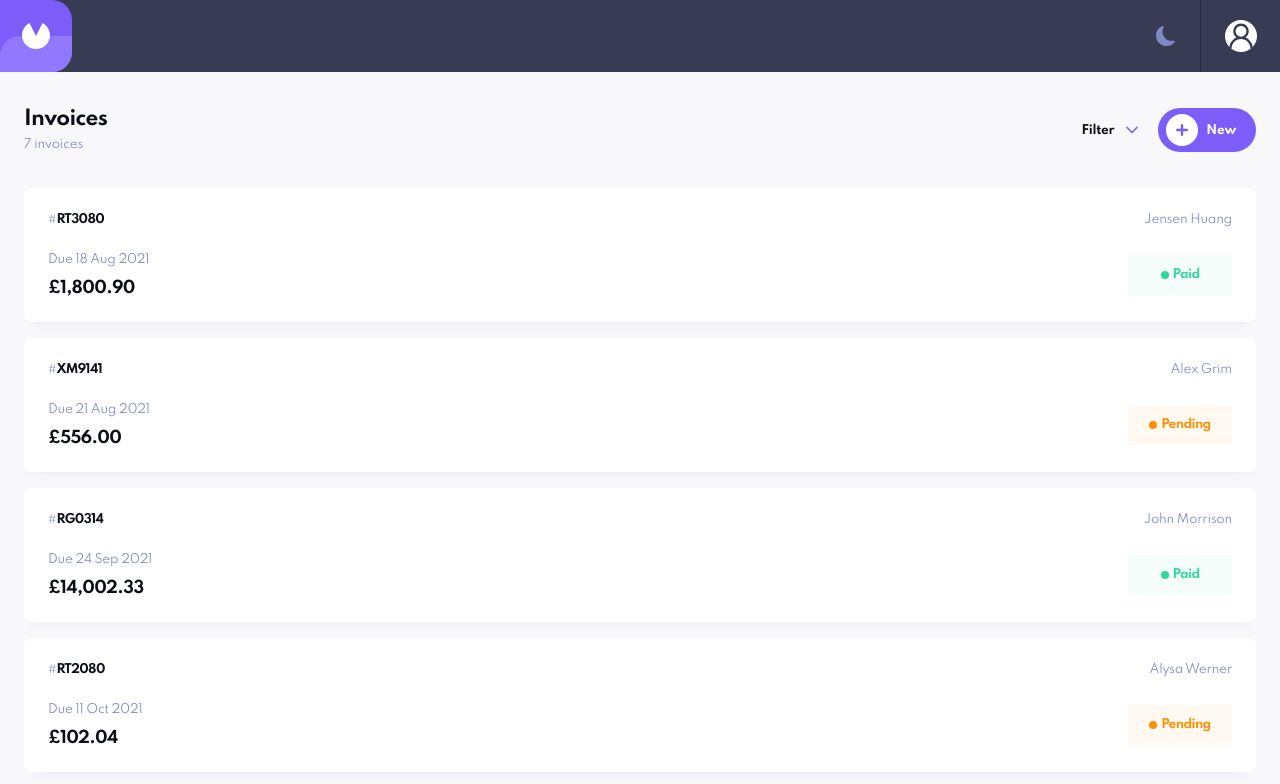
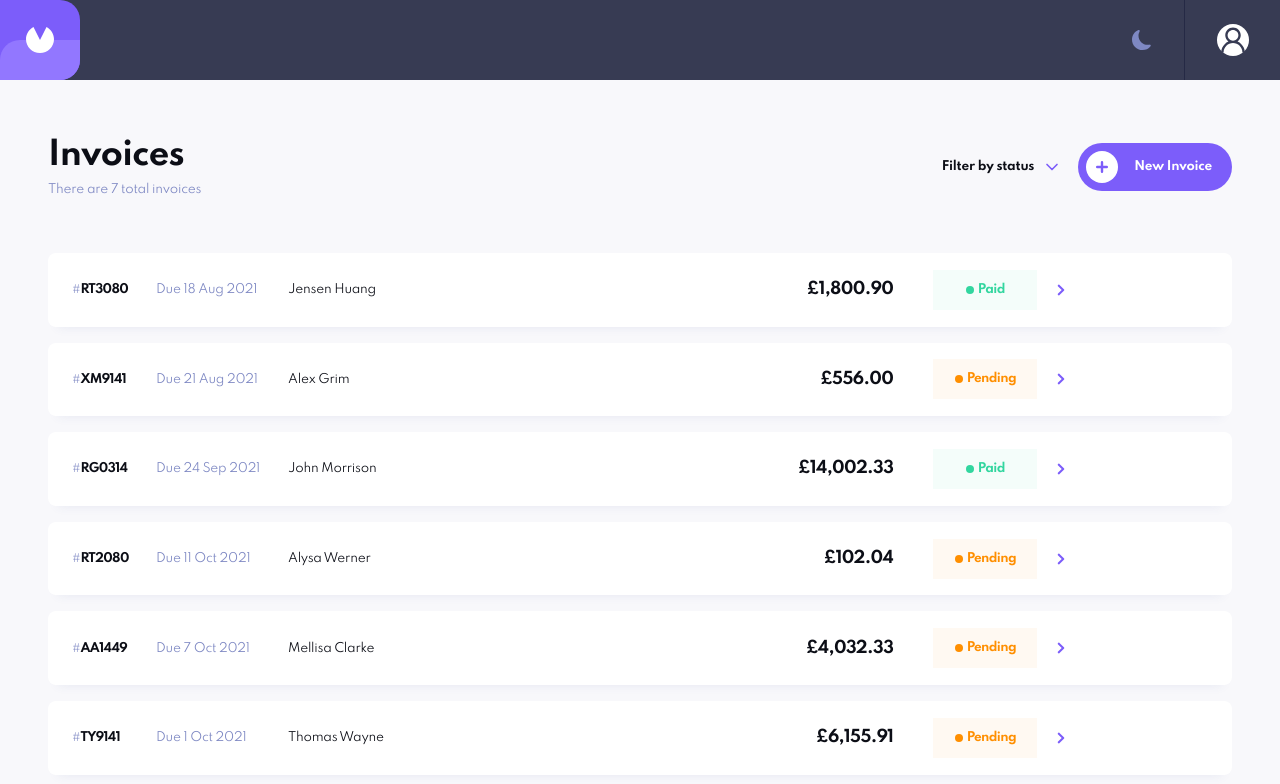
Before and after one commit to LennonPerez/invoices-manager-frontend, a Next.js app: page /invoices in a window 1280 px wide. Shown: the top 784 px of the page. Built offline with nearby package versions, Linux system fonts and the light colour scheme.

Commit message:
invoices list page - tablet responsive ui

```diff
--- a/src/app/invoices/(list)/components/InvoiceCard.tsx
+++ b/src/app/invoices/(list)/components/InvoiceCard.tsx
@@ -3,6 +3,8 @@ import styled from "styled-components";
 import { InvoiceStatus } from "@/types/invoice";
 import { formatDate, formatAmount } from "@/utils/formatters";
 import StatusBox from "@/app/invoices/components/shared/StatusBox";
+import { FaChevronRight } from "react-icons/fa";
+import useIsMobile from "@/hooks/useIsMobile";
 
 interface InvoiceCardProps {
   id: string;
@@ -13,19 +15,50 @@ interface InvoiceCardProps {
 }
 
 const InvoiceCard: FunctionComponent<InvoiceCardProps> = (props) => {
-  return (
-    <InvoiceCardStyles>
-      <div className="top-row-container">
+  const isMobileSize = useIsMobile();
+
+  const InvoiceID = () => (
     <h4 className="invoice-id">
       <span>#</span>
       {props.id}
     </h4>
-        <p className="client-name">{props.clientName}</p>
+  );
+
+  const ClientName = () => <p className="client-name">{props.clientName}</p>;
+
+  const InvoiceDate = () => (
+    <p className="date">{`Due ${formatDate(props.date)}`}</p>
+  );
+
+  const InvoiceAmount = () => (
+    <h5 className="amount">{formatAmount(props.amount)}</h5>
+  );
+
+  if (!isMobileSize) {
+    return (
+      <InvoiceCardStyles>
+        <InvoiceID />
+        <InvoiceDate />
+        <ClientName />
+        <InvoiceAmount />
+        <div className="right-column-container">
+          <StatusBox status={props.status} />
+          <FaChevronRight className="chevron-icon" />
+        </div>
+      </InvoiceCardStyles>
+    );
+  }
+
+  return (
+    <InvoiceCardStyles>
+      <div className="top-row-container">
+        <InvoiceID />
+        <ClientName />
       </div>
       <div className="bottom-row-container">
         <div className="left-column">
-          <p className="date">{`Due ${formatDate(props.date)}`}</p>
-          <h5 className="amount">{formatAmount(props.amount)}</h5>
+          <InvoiceDate />
+          <InvoiceAmount />
         </div>
         <StatusBox status={props.status} />
       </div>
@@ -44,18 +77,20 @@ const InvoiceCardStyles = styled.div`
   flex-direction: column;
   justify-content: space-between;
 
+  @media (min-width: 768px) {
+    padding: 1.05rem 1.5rem;
+    min-height: 4.5rem;
+    display: grid;
+    grid-template-rows: 1;
+    grid-template-columns: 3.75rem 6.75rem repeat(3, 1fr);
+    grid-column-gap: 1.5rem;
+    align-items: center;
+  }
+
   .top-row-container {
     display: flex;
     justify-content: space-between;
     align-items: center;
-
-    .invoice-id {
-      font-size: 0.75rem;
-
-      span {
-        color: ${({ theme }) => theme.palette.secondary.main};
-      }
-    }
   }
 
   .bottom-row-container {
@@ -66,15 +101,61 @@ const InvoiceCardStyles = styled.div`
     .left-column {
       display: flex;
       flex-direction: column;
+      gap: 0.75rem;
+    }
+  }
+
+  .right-column-container {
+    display: flex;
+    align-items: center;
+    gap: 1.25rem;
+
+    @media (min-width: 768px) {
+      margin-left: 1rem;
+    }
+  }
+
+  .invoice-id {
+    font-size: 0.75rem;
+
+    @media (min-width: 768px) {
+      max-width: fit-content;
+      text-align: start;
+    }
+
+    span {
+      color: ${({ theme }) => theme.palette.secondary.main};
+    }
+  }
+
+  .client-name {
+    color: ${({ theme }) => theme.palette.text.primary};
+
+    @media (min-width: 768px) {
+      text-align: start;
+    }
+  }
 
   .date {
-        margin-bottom: 0.75rem;
+    color: ${({ theme }) => theme.palette.text.secondary};
+
+    @media (min-width: 768px) {
+      text-align: start;
+    }
   }
 
   .amount {
     font-size: 1rem;
+
+    @media (min-width: 768px) {
+      text-align: end;
     }
   }
+
+  .chevron-icon {
+    color: ${({ theme }) => theme.palette.primary.main};
+    width: 0.5rem;
+    height: 1rem;
   }
 `;
 
--- a/src/app/invoices/(list)/components/InvoicesFilter.tsx
+++ b/src/app/invoices/(list)/components/InvoicesFilter.tsx
@@ -4,10 +4,12 @@ import { TransparentButton } from "@/components/buttons";
 import { MultipleOptionSelector } from "@/components/inputs/selectors";
 import { statusOptions } from "@/utils/options";
 import styled from "styled-components";
+import useIsMobile from "@/hooks/useIsMobile";
 
-interface InvoicesFilterProps { }
+interface InvoicesFilterProps {}
 
 const InvoicesFilter: FunctionComponent<InvoicesFilterProps> = () => {
+  const isMobileSize = useIsMobile();
   const [isSelectorOpened, setIsSelectorOpened] = useState(false);
   const [selectedOptions, setSelectedOptions] = useState<string[]>([]);
 
@@ -30,7 +32,7 @@ const InvoicesFilter: FunctionComponent<InvoicesFilterProps> = () => {
         padding="0.25rem 0.5rem 0.25rem 1.25rem"
         onClick={() => setIsSelectorOpened(true)}
       >
-        Filter
+        {isMobileSize ? "Filter" : "Filter by status"}
         <div className="chevron-icon-container">
           <Icon className="chevron-icon" />
         </div>
--- a/src/app/invoices/(list)/components/InvoicesHeader.tsx
+++ b/src/app/invoices/(list)/components/InvoicesHeader.tsx
@@ -1,34 +1,46 @@
 "use client";
 
+import { FunctionComponent } from "react";
 import styled from "styled-components";
 import { HiPlusSm } from "react-icons/hi";
 import { PrimaryButton } from "@/components/buttons";
 import InvoicesFilter from "./InvoicesFilter";
-import { FunctionComponent } from "react";
+import useIsMobile from "@/hooks/useIsMobile";
 
 interface InvoicesPageHeaderProps {
+  invoicesQuantity: number;
   onOpenForm: () => void;
 }
 
 const InvoicesPageHeader: FunctionComponent<InvoicesPageHeaderProps> = ({
+  invoicesQuantity,
   onOpenForm,
 }) => {
+  const isMobileSize = useIsMobile();
+
+  const invoicesQuantityMessage = isMobileSize
+    ? `${invoicesQuantity} invoices`
+    : `There are ${invoicesQuantity} total invoices`;
+
   return (
     <InvoicesListHeaderStyles>
       <div className="left-side">
         <h1 className="title">Invoices</h1>
-        <p className="invoices-counter">7 invoices</p>
+        <p className="invoices-counter">{`${
+          invoicesQuantity ? invoicesQuantityMessage : "No invoices"
+        }`}</p>
       </div>
       <div className="right-side">
         <InvoicesFilter />
         <PrimaryButton
           padding="0.25rem 1.25rem 0.25rem 0.5rem"
+          minHeight={isMobileSize ? undefined : "3rem"}
           onClick={onOpenForm}
         >
           <div className="plus-icon-container">
             <HiPlusSm className="plus-icon" />
           </div>
-          New
+          {`${isMobileSize ? "New" : "New Invoice"}`}
         </PrimaryButton>
       </div>
     </InvoicesListHeaderStyles>
@@ -44,9 +56,18 @@ const InvoicesListHeaderStyles = styled.div`
     display: flex;
     flex-direction: column;
     justify-content: space-between;
+    gap: 0.25rem;
+
+    @media (min-width: 768px) {
+      gap: 0.5rem;
+    }
 
     .title {
       font-size: 1.25rem;
+
+      @media (min-width: 768px) {
+        font-size: 2rem;
+      }
     }
     .invoices-counter {
     }
@@ -66,6 +87,10 @@ const InvoicesListHeaderStyles = styled.div`
       align-items: center;
       margin-right: 0.5rem;
 
+      @media (min-width: 768px) {
+        margin-right: 1rem;
+      }
+
       .plus-icon {
         color: ${({ theme }) => theme.palette.primary.main};
         width: 1.5rem;
--- a/src/app/invoices/(list)/components/InvoicesList.tsx
+++ b/src/app/invoices/(list)/components/InvoicesList.tsx
@@ -107,14 +107,24 @@ const InvoicesEmptyStateSyles = styled.div`
   align-items: center;
   justify-content: center;
   max-width: 13.56rem;
-  padding-top: 4rem; // TODO: kill this, this must be centered by container height
+  height: calc(100vh - 16rem);
   margin: 0 auto;
+
+  @media (min-width: 768px) {
+    height: calc(100vh - 20rem);
+  }
 
   .empty-state-image {
     position: relative;
     width: 12rem;
     height: 10rem;
     margin-bottom: 2.25rem;
+
+    @media (min-width: 768px) {
+      width: 15rem;
+      height: 12.5rem;
+      margin-bottom: 4.5rem;
+    }
   }
 
   .empty-state-title {
--- a/src/app/invoices/(list)/page.tsx
+++ b/src/app/invoices/(list)/page.tsx
@@ -31,7 +31,7 @@ const Home = () => {
   return (
     <HomePageStyles>
       <div className="header-container">
-        <InvoicesPageHeader onOpenForm={onOpenForm} />
+        <InvoicesPageHeader invoicesQuantity={7} onOpenForm={onOpenForm} />
       </div>
       <InvoicesList
         invoices={invoices}
@@ -53,8 +53,18 @@ const HomePageStyles = styled.main`
   max-height: calc(100vh - 4.5rem);
   overflow-y: auto;
 
+  @media (min-width: 768px) {
+    /* padding: 3.5rem 3rem 3.5rem 0; */
+    padding: 3.5rem 3rem;
+    max-height: calc(100vh - 5rem);
+  }
+
   .header-container {
     margin-bottom: 2.25rem;
+
+    @media (min-width: 768px) {
+      margin-bottom: 3.5rem;
+    }
   }
 `;
 
--- a/src/layout/Navbar.tsx
+++ b/src/layout/Navbar.tsx
@@ -39,12 +39,20 @@ const NavbarWrapper = styled.header`
   flex-direction: row;
   justify-content: space-between;
 
+  @media (min-width: 768px) {
+    height: 5rem;
+  }
+
   .logo-container {
     background-color: ${({ theme }) => theme.palette.primary.main};
     height: 100%;
     width: 4.5rem;
     position: relative;
     border-radius: 0 1.25rem 1.25rem 0;
+
+    @media (min-width: 768px) {
+      width: 5rem;
+    }
 
     .logo {
       width: 1.75rem;
@@ -77,6 +85,10 @@ const NavbarWrapper = styled.header`
       height: 1.25rem;
       margin-right: 1.5rem;
 
+      @media (min-width: 768px) {
+        margin-right: 2rem;
+      }
+
       .theme-icon {
         color: ${({ theme }) => theme.navbar.icon};
         width: 100%;
@@ -91,6 +103,10 @@ const NavbarWrapper = styled.header`
       display: flex;
       justify-content: center;
       align-items: center;
+
+      @media (min-width: 768px) {
+        width: 6rem;
+      }
 
       .user-avatar-container {
         background-color: ${({ theme }) => theme.palette.common.white};
--- a/src/layout/default.tsx
+++ b/src/layout/default.tsx
@@ -30,6 +30,10 @@ const DefaultLayoutWrapper = styled.div`
 
   .content {
     padding-top: 4.5rem;
+
+    @media (min-width: 768px) {
+      padding-top: 5rem;
+    }
   }
 `;
 
```
Lines whose indentation alone changed are shown as unchanged.
